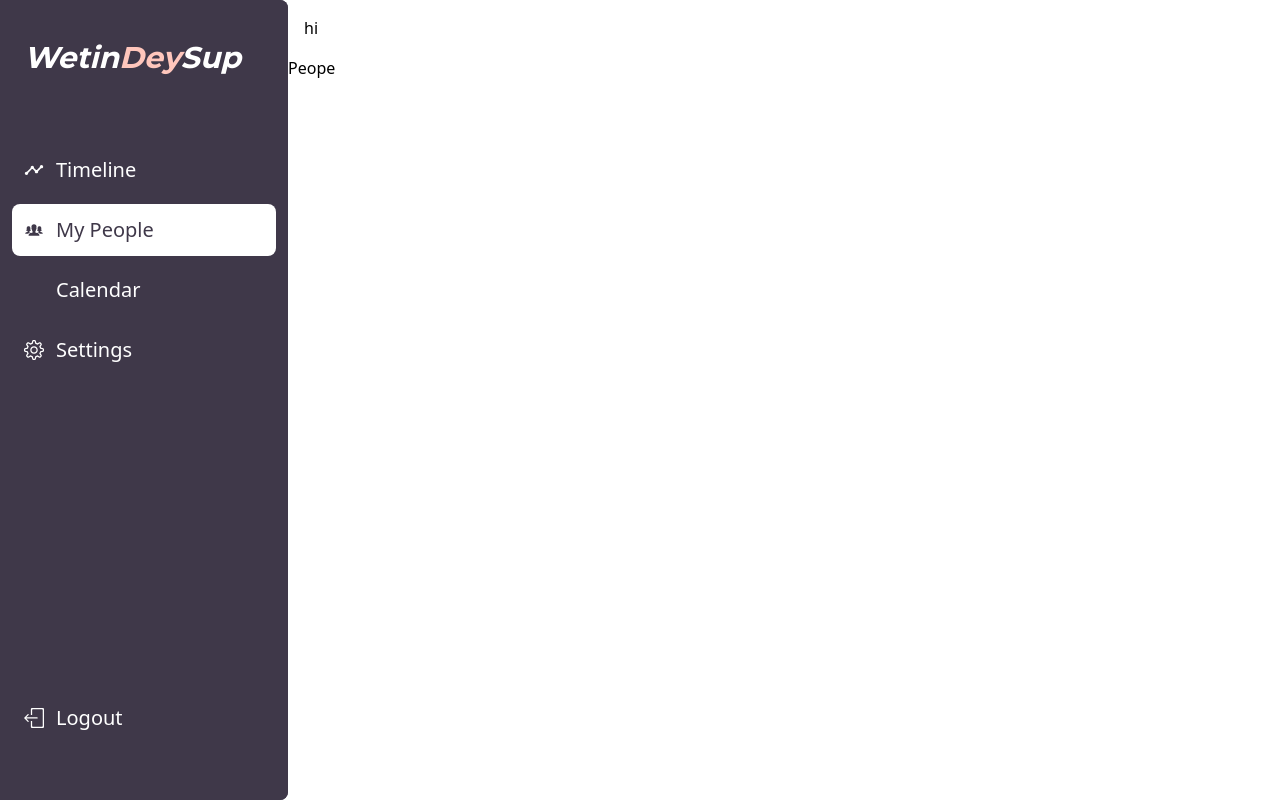
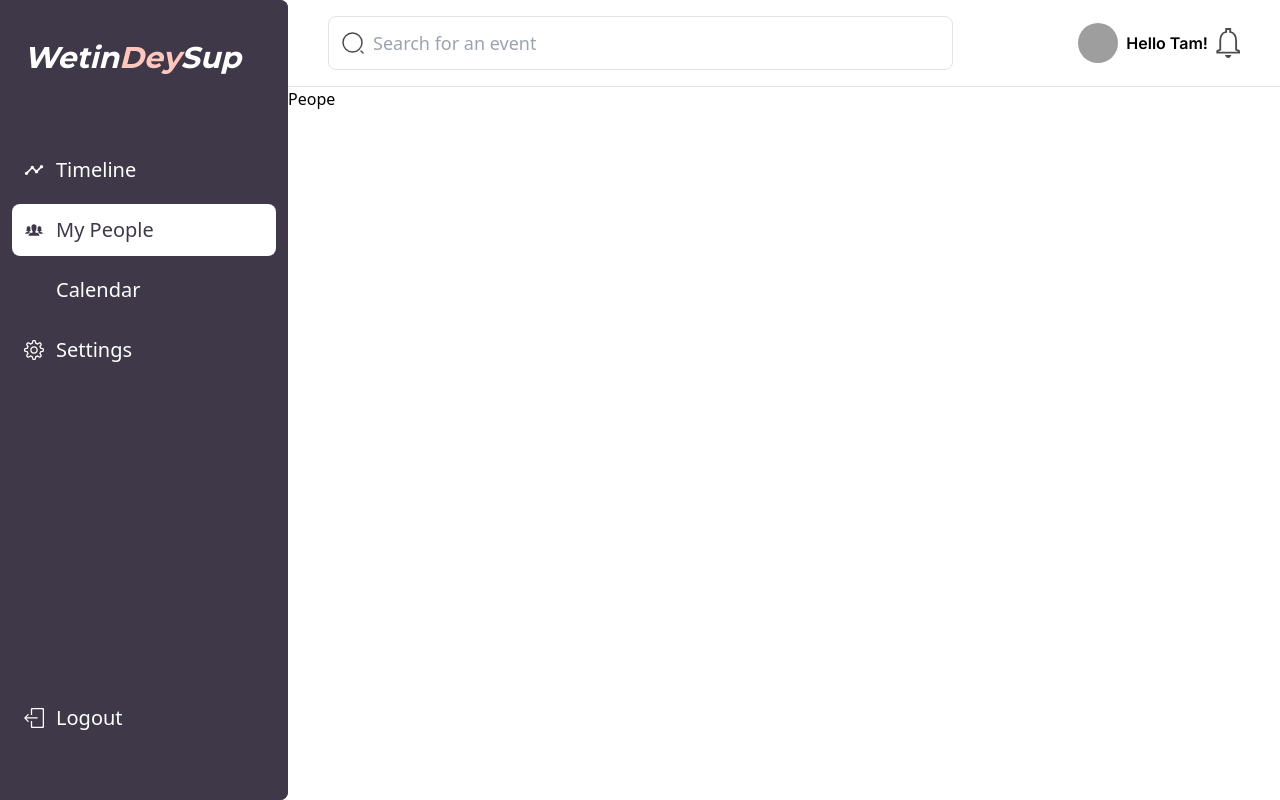
Before and after one commit to Benjtalkshow/Event-app-collab, a Next.js app: page /people in a window 1280 px wide. Built offline with nearby package versions, Linux system fonts and the light colour scheme; grey boxes are pictures that could not be loaded; some icons are missing.

Commit message:
feat: created navbar

```diff
--- a/src/components/DashboadLayout.tsx
+++ b/src/components/DashboadLayout.tsx
@@ -24,9 +24,8 @@ const DashboadLayout = ({ children }: DashboadLayoutProps) => {
           </div>
           <main className="lg:pl-72">
             {/* Main content */}
-            <div className="sticky top-0 bg-white">
-
-            <Navbar />
+            <div className="sticky top-0 z-10 bg-white">
+              <Navbar />
             </div>
             {children}
           </main>
--- a/src/components/Navbar.tsx
+++ b/src/components/Navbar.tsx
@@ -1,13 +1,51 @@
-import { useRouter } from 'next/navigation';
-import MobileSidebar from './MobileSidebar';
+import MobileSidebar from "./MobileSidebar";
+import search from "../assets/svgs/search-normal.svg";
+import notification from "../assets/svgs/nav-notification.svg";
+import Image from "next/image";
+import { useRouter } from "next/router";
 
 export const Navbar = () => {
   const router = useRouter();
+  console.log(router.pathname);
+  const profilePic =
+    "https://img.freepik.com/free-photo/beautiful-african-woman-face-portrait-close-up_53876-148041.jpg";
   return (
-    <div className='flex items-center p-4'>
+    <div className="flex items-center px-10 py-4 border-b border-primary-grey-200">
       <MobileSidebar />
-      <div>
-        hi
+      <div className="flex justify-end items-center lg:justify-between w-full">
+        {router.pathname === "/settings" ? (
+          <p className="font-semibold text-2xl hidden lg:flex">Settings</p>
+        ) : (
+          <div className="hidden lg:flex p-3 gap-2 border-primary-grey-200 border rounded-lg w-[625px]">
+            <Image src={search} width={24} height={24} alt="search icon" />
+            <input
+              placeholder="Search for an event"
+              className="outline-none focus:none text-lg"
+            />
+          </div>
+        )}
+
+        <div className="flex items-center gap-2">
+          <div className="hidden lg:block w-10 h-10  mx-auto rounded-full overflow-hidden">
+            <Image
+              loader={() => profilePic}
+              src={profilePic}
+              alt="User profile picture"
+              className="object-cover w-full h-full"
+              layout="fixed"
+              width={100}
+              height={100}
+            />
+          </div>
+          <p className="hidden lg:block font-inter font-semibold">Hello Tam!</p>
+          <Image
+            src={notification}
+            width={24}
+            height={24}
+            alt="notification icon"
+            className="cursor-pointer"
+          />
+        </div>
       </div>
     </div>
   );
--- a/tailwind.config.ts
+++ b/tailwind.config.ts
@@ -25,6 +25,7 @@ const config: Config = {
           blue: "#D2F5FE",
           orange: "#FFE0C4",
           grey: "#4C4C4C",
+          'grey-200': '#E3E3E3'
         },
         secondary: {
           DEFAULT: "#3F3849",
```
Also changed, not shown: src/assets/svgs/nav-notification.svg (added), src/assets/svgs/search-normal.svg (added).
